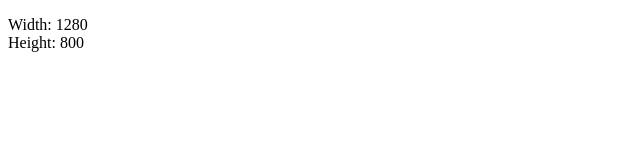
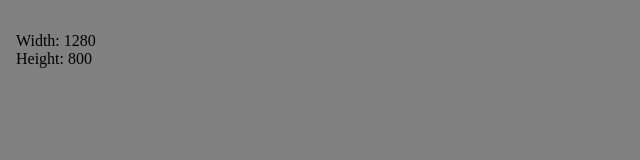
Before and after one commit to hiteq/BrowserTest, a plain HTML site: page index.html in a window 1280 px wide. Shown: the whole page, without its empty margins (0-640 px from the left). Drawn offline with Linux system fonts and the light colour scheme.

Commit message:
Update index.html

```diff
--- a/index.html
+++ b/index.html
@@ -12,7 +12,7 @@
   <meta name="apple-mobile-web-app-capable" content="yes">
   <title>show screen size</title>
 </head>
-<body onload="screensize()">
+<body onload="screensize()" style="margin:0; padding:1em; background:grey;">
   <p id="demo"></p>
 </body>
 <script  src="./script.js"></script>
```
